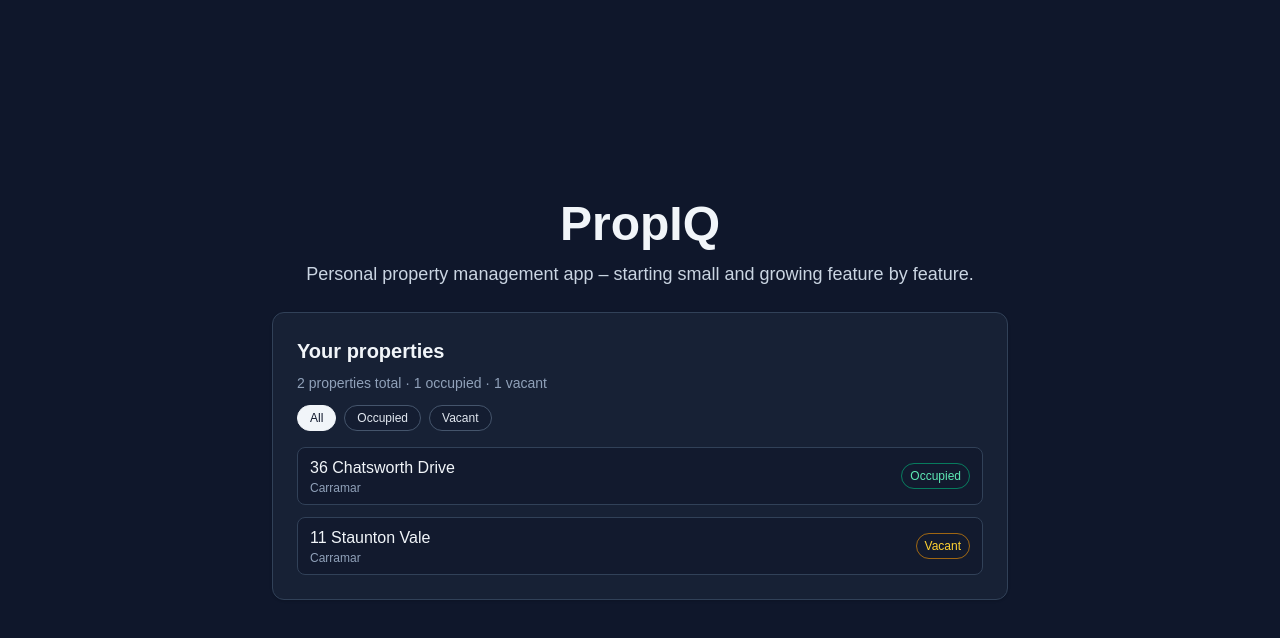
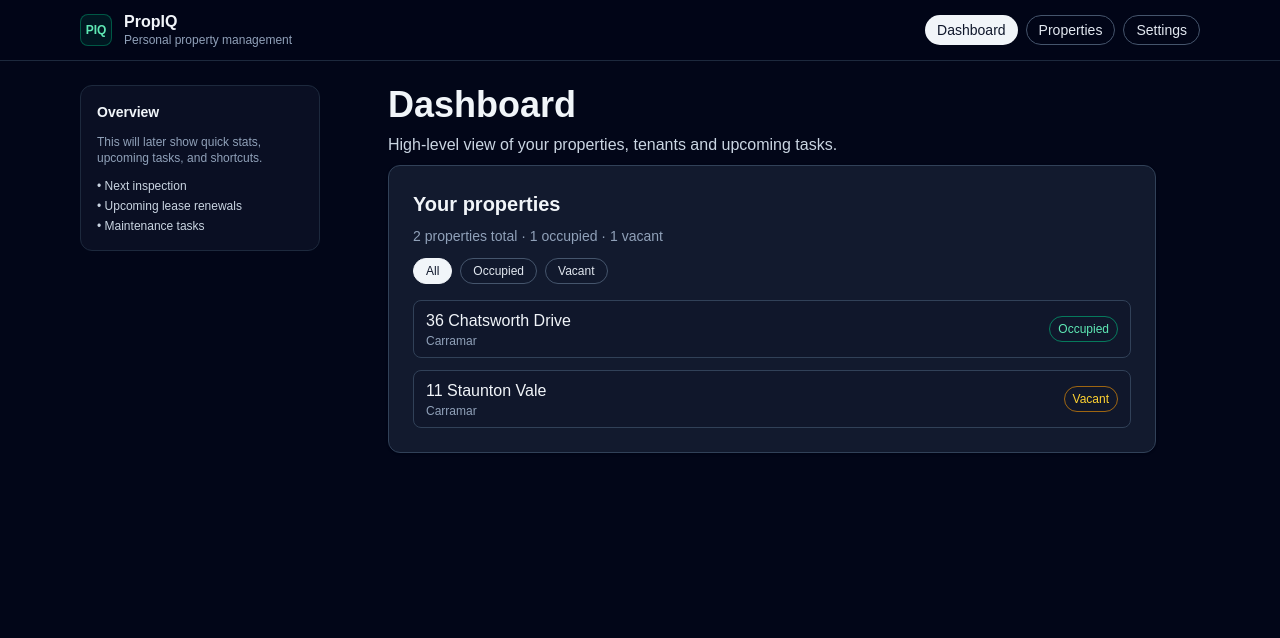
Before and after one commit to willie001/PropIQ, a Next.js app: page / in a window 1280 px wide. Shown: the top 638 px of the page. Built offline with nearby package versions, Linux system fonts and the light colour scheme.

Commit message:
feat: add responsive app shell layout with header and sidebar

```diff
--- a/src/app/page.tsx
+++ b/src/app/page.tsx
@@ -1,3 +1,4 @@
+import LayoutShell from '@/components/LayoutShell';
 import PropertyList, { Property } from '@/components/PropertyList';
 
 const demoProperties: Property[] = [
@@ -17,20 +18,19 @@ const demoProperties: Property[] = [
 
 export default function Home() {
   return (
-    <main className="min-h-screen bg-slate-900 text-slate-100 flex items-center justify-center">
-      <div className="max-w-3xl w-full px-4 py-8 space-y-6">
-        <header className="text-center">
-          <h1 className="text-4xl md:text-5xl font-bold mb-3">
-            PropIQ
+    <LayoutShell>
+      <div className="max-w-3xl w-full mx-auto space-y-6">
+        <header className="mb-2">
+          <h1 className="text-3xl md:text-4xl font-bold mb-2">
+            Dashboard
           </h1>
-          <p className="text-lg text-slate-300">
-            Personal property management app – starting small and growing
-            feature by feature.
+          <p className="text-sm md:text-base text-slate-300">
+            High-level view of your properties, tenants and upcoming tasks.
           </p>
         </header>
 
         <PropertyList properties={demoProperties} />
       </div>
-    </main>
+    </LayoutShell>
   );
 }
--- /dev/null
+++ b/src/components/LayoutShell.tsx
@@ -0,0 +1,74 @@
+import type { ReactNode } from 'react';
+
+type LayoutShellProps = {
+  children: ReactNode;
+};
+
+export default function LayoutShell({ children }: LayoutShellProps) {
+  return (
+    <div className="min-h-screen bg-slate-950 text-slate-100">
+      {/* Top bar */}
+      <header className="border-b border-slate-800 bg-slate-950/80 backdrop-blur">
+        <div className="max-w-6xl mx-auto flex items-center justify-between px-4 py-3">
+          {/* Brand */}
+          <div className="flex items-center gap-3">
+            <div className="h-8 w-8 rounded-lg bg-emerald-500/10 flex items-center justify-center border border-emerald-500/40 text-xs font-bold text-emerald-300">
+              PIQ
+            </div>
+            <div>
+              <div className="font-semibold leading-tight">PropIQ</div>
+              <div className="text-xs text-slate-400">
+                Personal property management
+              </div>
+            </div>
+          </div>
+
+          {/* Top nav (visible on md+ screens) */}
+          <nav className="hidden md:flex gap-2 text-sm">
+            <button
+              type="button"
+              className="px-3 py-1 rounded-full bg-slate-100 text-slate-900 font-medium"
+            >
+              Dashboard
+            </button>
+            <button
+              type="button"
+              className="px-3 py-1 rounded-full border border-slate-600 text-slate-200 hover:border-slate-400 transition"
+            >
+              Properties
+            </button>
+            <button
+              type="button"
+              className="px-3 py-1 rounded-full border border-slate-600 text-slate-200 hover:border-slate-400 transition"
+            >
+              Settings
+            </button>
+          </nav>
+        </div>
+      </header>
+
+      {/* Main layout: sidebar + content */}
+      <div className="max-w-6xl mx-auto px-4 py-6 flex flex-col md:flex-row gap-6">
+        {/* Sidebar (only on md+ for now) */}
+        <aside className="hidden md:block md:w-60 shrink-0">
+          <div className="rounded-xl border border-slate-800 bg-slate-900/60 p-4 text-sm space-y-3">
+            <div className="font-semibold text-slate-100">Overview</div>
+            <p className="text-xs text-slate-400">
+              This will later show quick stats, upcoming tasks, and shortcuts.
+            </p>
+            <ul className="space-y-1 text-xs text-slate-300">
+              <li>• Next inspection</li>
+              <li>• Upcoming lease renewals</li>
+              <li>• Maintenance tasks</li>
+            </ul>
+          </div>
+        </aside>
+
+        {/* Main content area */}
+        <main className="flex-1">
+          {children}
+        </main>
+      </div>
+    </div>
+  );
+}
```
Also changed, not shown: 2 other files (tests, documents, lock files or other folders).
